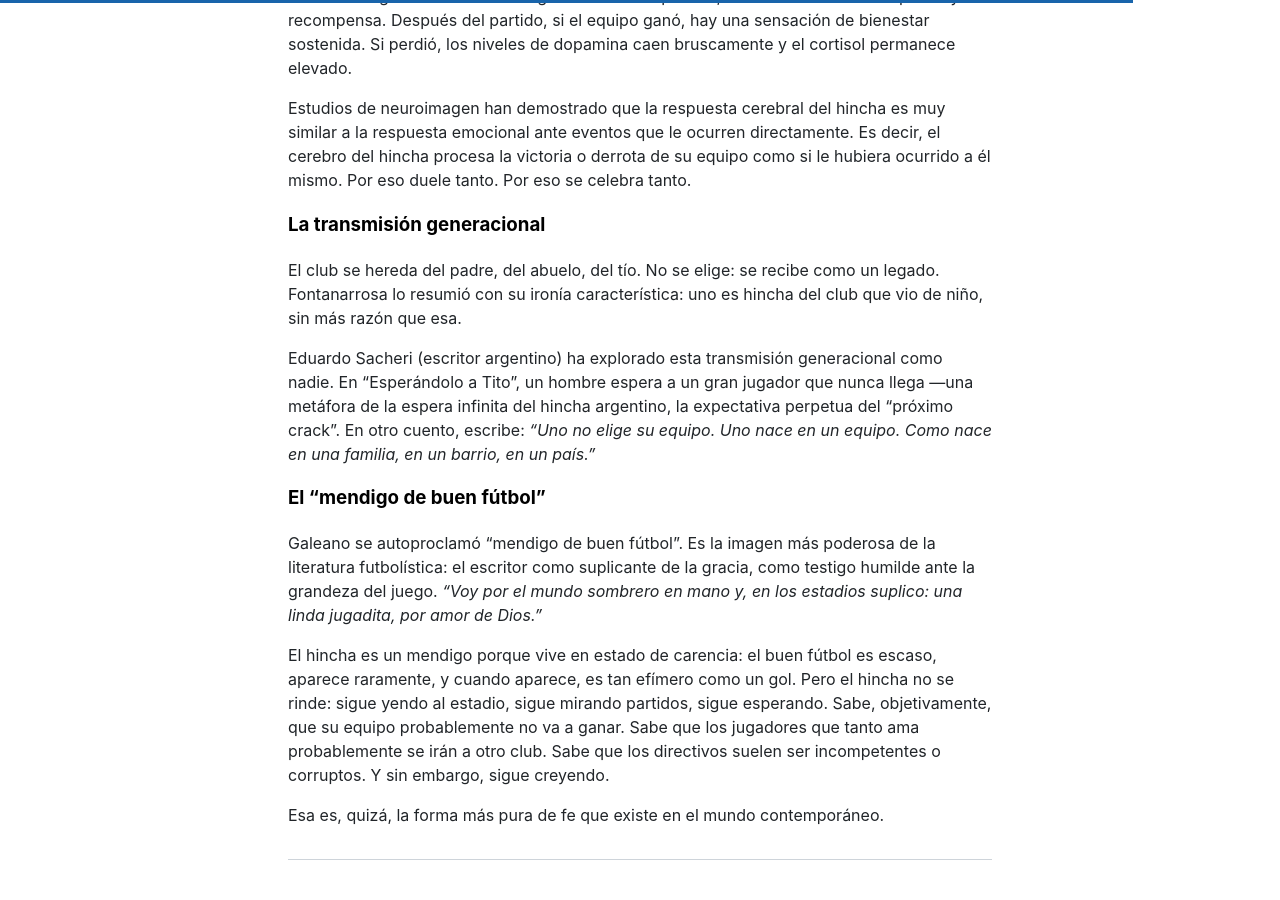
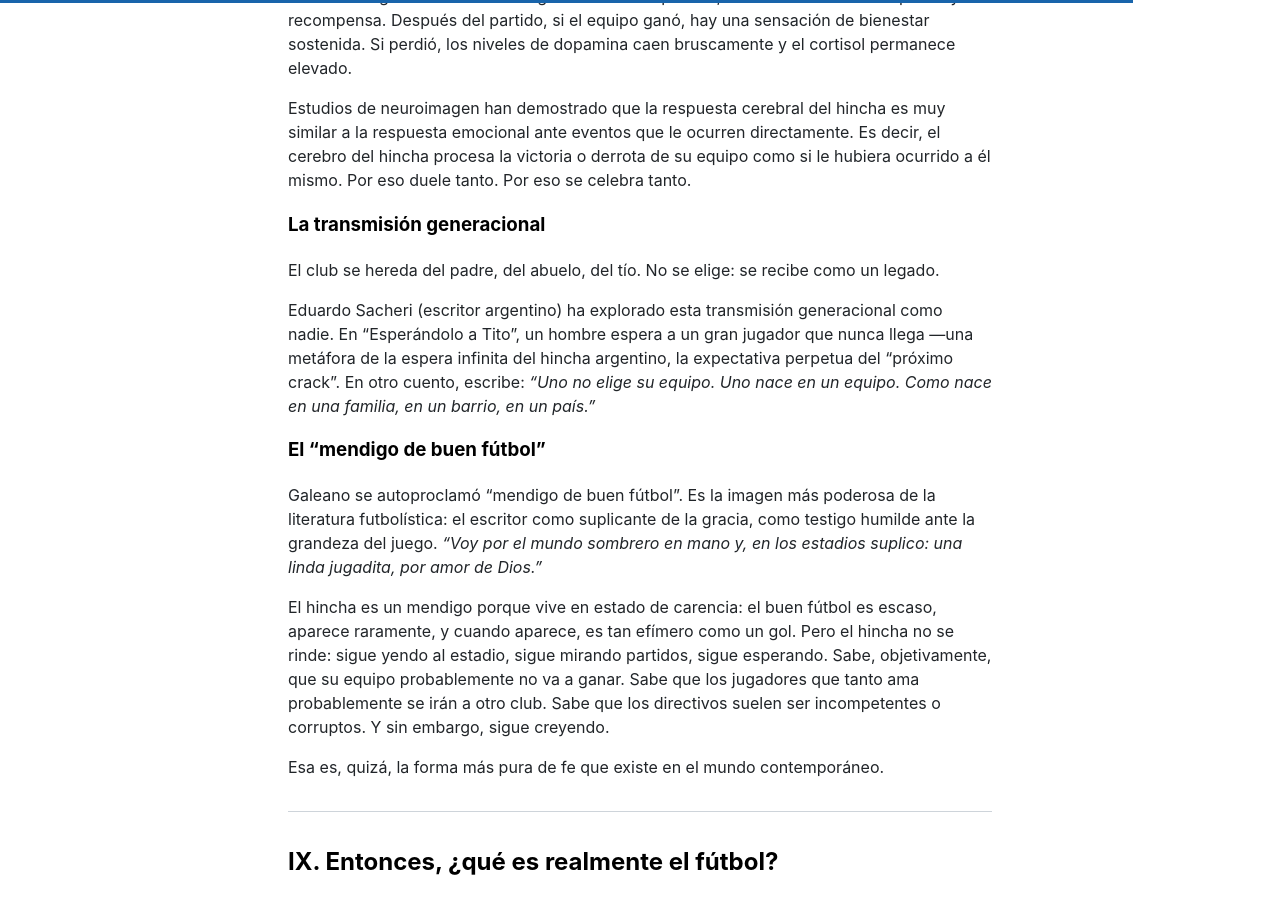
Before and after one commit to miravosqueinteresante/muchotexto.net, a Jekyll site: the page built from _posts/2026-06-10-que-es-realmente-el-futbol.md, in a window 1280 px wide and 900 px high, scrolled down 13986 px. Built offline with Jekyll 4.4.1, drawn with Linux system fonts in a browser that asks for light colours; nearby versions of some CDN libraries; comment, search, counter and statistics services are not loaded.

Commit message:
✂️ Elimino paráfrasis de Fontanarrosa en §VIII (ya está con cita textual en §IV)

```diff
--- a/_posts/2026-06-10-que-es-realmente-el-futbol.md
+++ b/_posts/2026-06-10-que-es-realmente-el-futbol.md
@@ -266,7 +266,7 @@ Estudios de neuroimagen han demostrado que la respuesta cerebral del hincha es m
 
 ### La transmisión generacional
 
-El club se hereda del padre, del abuelo, del tío. No se elige: se recibe como un legado. Fontanarrosa lo resumió con su ironía característica: uno es hincha del club que vio de niño, sin más razón que esa.
+El club se hereda del padre, del abuelo, del tío. No se elige: se recibe como un legado.
 
 Eduardo Sacheri (escritor argentino) ha explorado esta transmisión generacional como nadie. En "Esperándolo a Tito", un hombre espera a un gran jugador que nunca llega —una metáfora de la espera infinita del hincha argentino, la expectativa perpetua del "próximo crack". En otro cuento, escribe: *"Uno no elige su equipo. Uno nace en un equipo. Como nace en una familia, en un barrio, en un país."*
 
```
